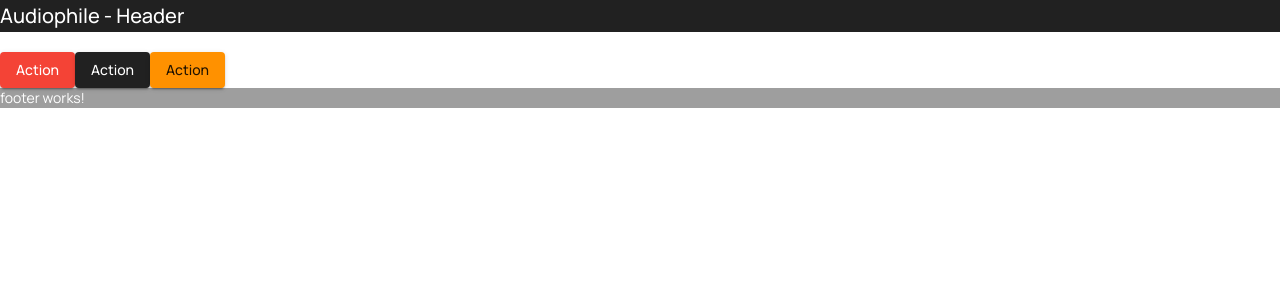
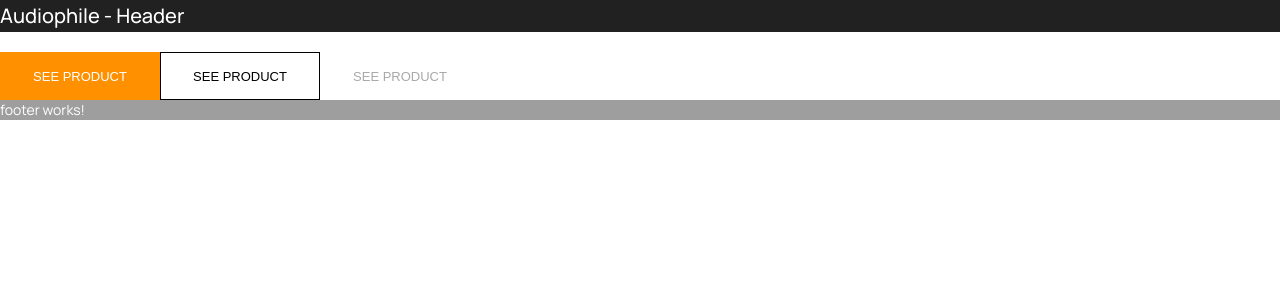
Before and after one commit to moof44/audiophile-e-commerce, an Angular app: page / in a window 1280 px wide. Shown: the top 300 px of the page. Built offline with nearby package versions, Linux system fonts and the light colour scheme.

Commit message:
Added default css definition for buttons as per Figma

```diff
--- a/src/app/features/pages/home/home.component.html
+++ b/src/app/features/pages/home/home.component.html
@@ -1,7 +1,7 @@
 <!--Color not yet final... see css-->
 <div class="home-container">
   <p>content works</p>
-  <button mat-raised-button color="warn">Action</button>
-  <button mat-raised-button color="primary">Action</button>
-  <button mat-raised-button color="accent">Action</button>
+  <button class="default-button">SEE PRODUCT</button>
+  <button class="button2">SEE PRODUCT</button>
+  <button class="button3">SEE PRODUCT</button>
 </div>
--- a/src/app/features/pages/home/home.component.scss
+++ b/src/app/features/pages/home/home.component.scss
@@ -1,3 +1,4 @@
+@use "../../../../assets/theme/global-buttons.scss" as b;
 // This is just to see the color of header... not yet final
 .home-container {
   //background-color: #ff5722;
--- /dev/null
+++ b/src/assets/theme/global-buttons.scss
@@ -0,0 +1,48 @@
+// This will be used for buttons as define in figma
+@use "global-variable.scss" as var;
+
+// Generic for all buttons
+$height: 48px;
+$font-size: 13px;
+$width: 160px;
+
+@mixin button-common() {
+  height: $height;
+  font-size: $font-size;
+  width: $width;
+}
+
+@mixin default-button() {
+  @include button-common();
+  background-color: var.$accent;
+  color: white;
+  border: 0px;
+}
+
+@mixin button2() {
+  @include button-common();
+  background-color: white;
+  color: black;
+  border: 1px solid black;
+  border-radius: 0px;
+}
+
+@mixin button3() {
+  @include button-common();
+  color: darkgrey;
+  border: 0px;
+  background-color: white;
+}
+
+@mixin default-button-hover() {
+  background-color: #fbaf85;
+}
+
+@mixin button2-hover() {
+  background-color: black;
+  color: white;
+}
+
+@mixin button3-hover() {
+  color: #fbaf85;
+}
--- a/src/assets/theme/main-theme.scss
+++ b/src/assets/theme/main-theme.scss
@@ -3,6 +3,7 @@
 @use "color" as col;
 @use "@angular/material" as mat;
 @use "global-variable.scss" as var;
+@use "global-buttons.scss" as b;
 
 // This is how we changed the font for the whole application
 // Define the config changes - this time only $font-family
@@ -31,3 +32,29 @@ body {
 body {
   margin: 0;
 }
+
+/*Global Class Definition*/
+// Button
+.default-button {
+  @include b.default-button;
+}
+
+.default-button:hover {
+  @include b.default-button-hover;
+}
+
+.button2 {
+  @include b.button2;
+}
+
+.button2:hover {
+  @include b.button2-hover;
+}
+
+.button3 {
+  @include b.button3;
+}
+
+.button3:hover {
+  @include b.button3-hover;
+}
```
